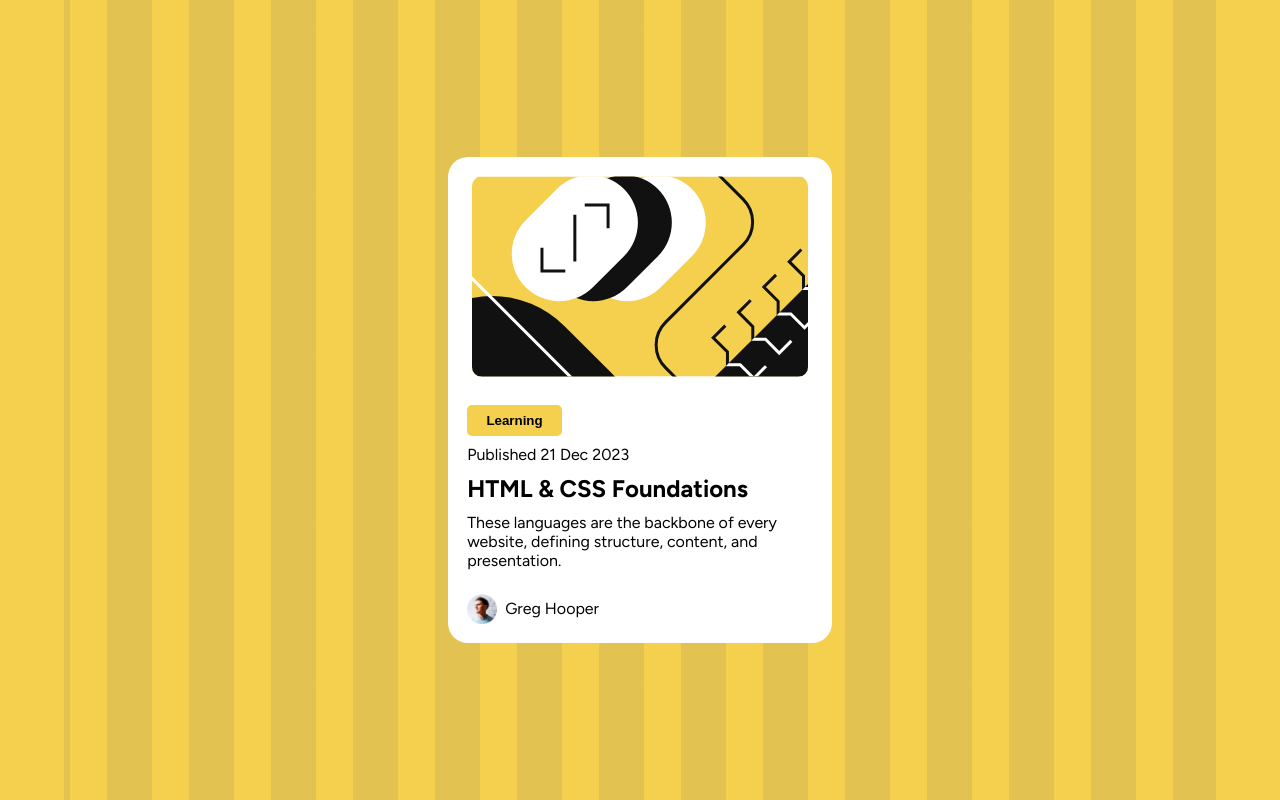
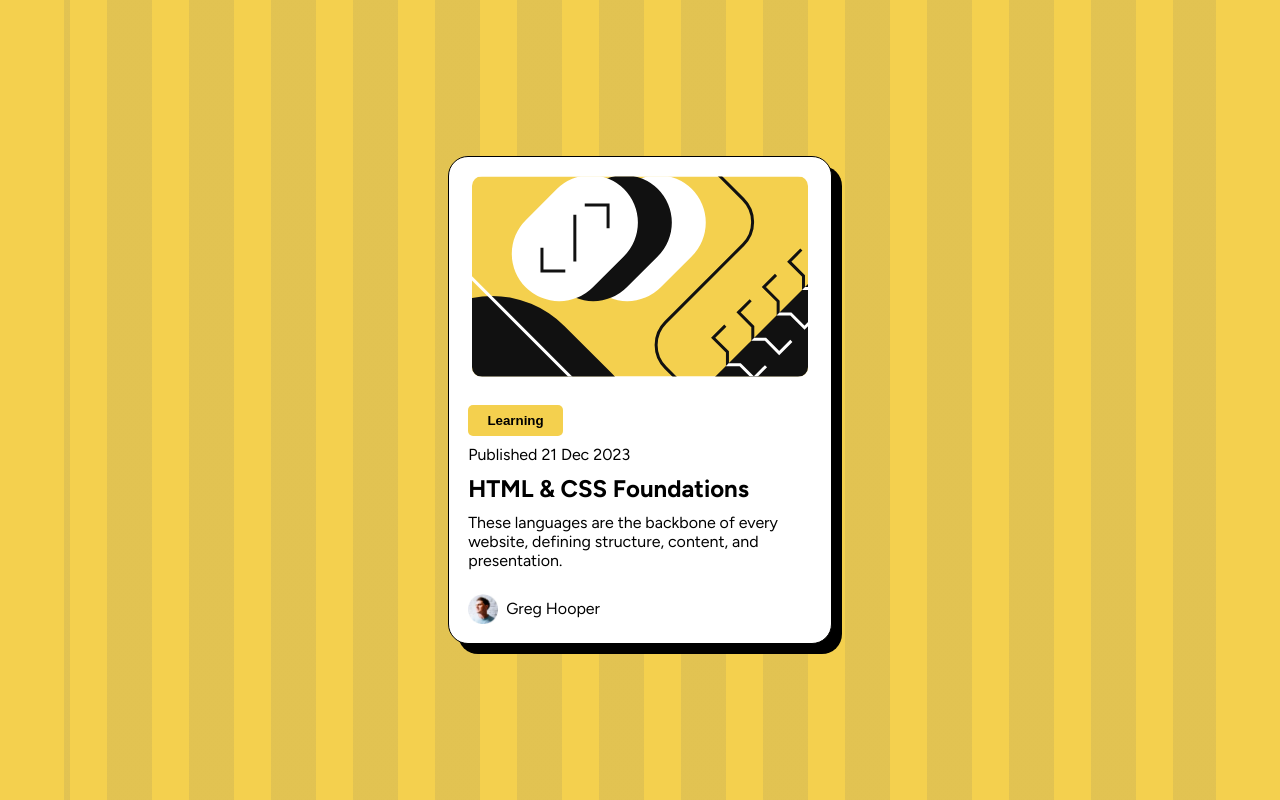
Before and after one commit to sd3u16/blog-card-preview, a plain HTML site: page docs/index.html in a window 1280 px wide. Drawn offline with Linux system fonts and the light colour scheme.

Commit message:
fixed box shadow

```diff
--- a/docs/index.html
+++ b/docs/index.html
@@ -59,6 +59,8 @@
       align-items: center;
       padding: 1.2rem;
       gap: 1.5rem;
+      border: 1px solid black;
+      box-shadow: 10px 10px black;
 
     }
 
```
